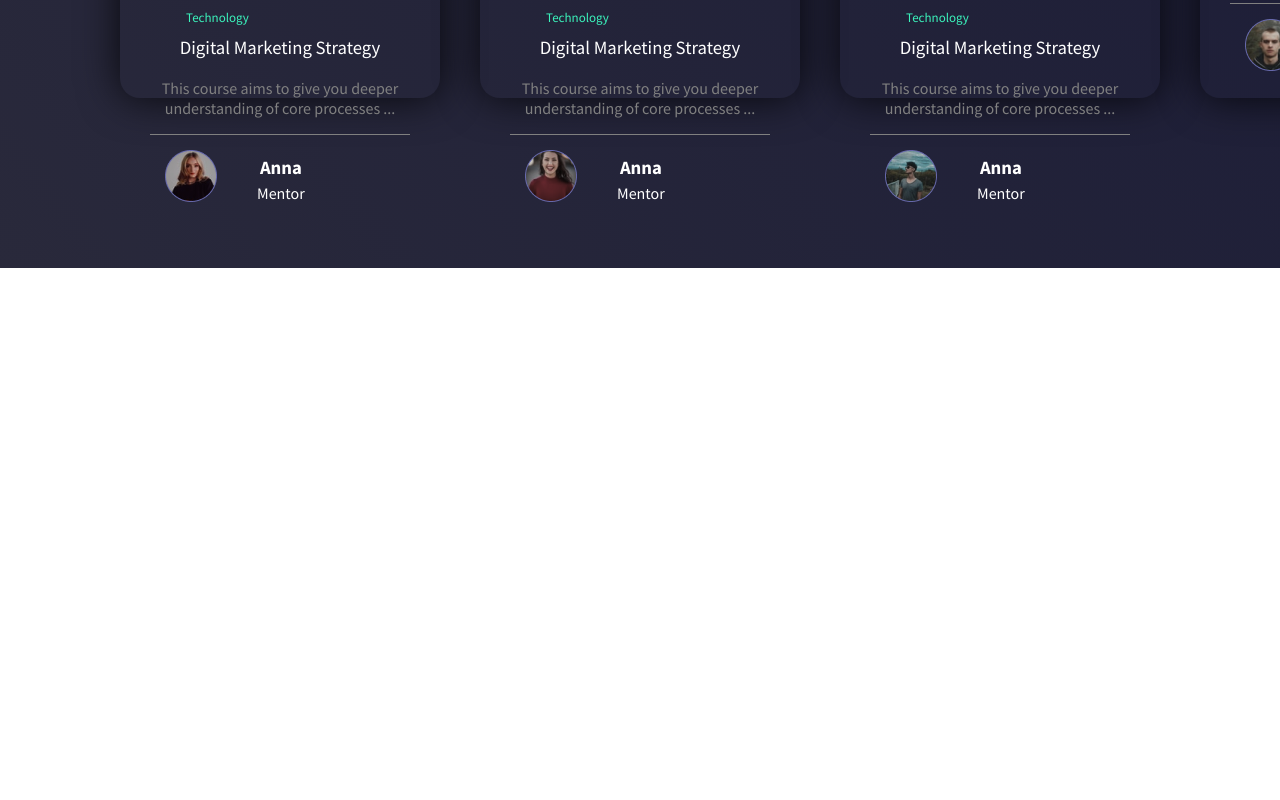
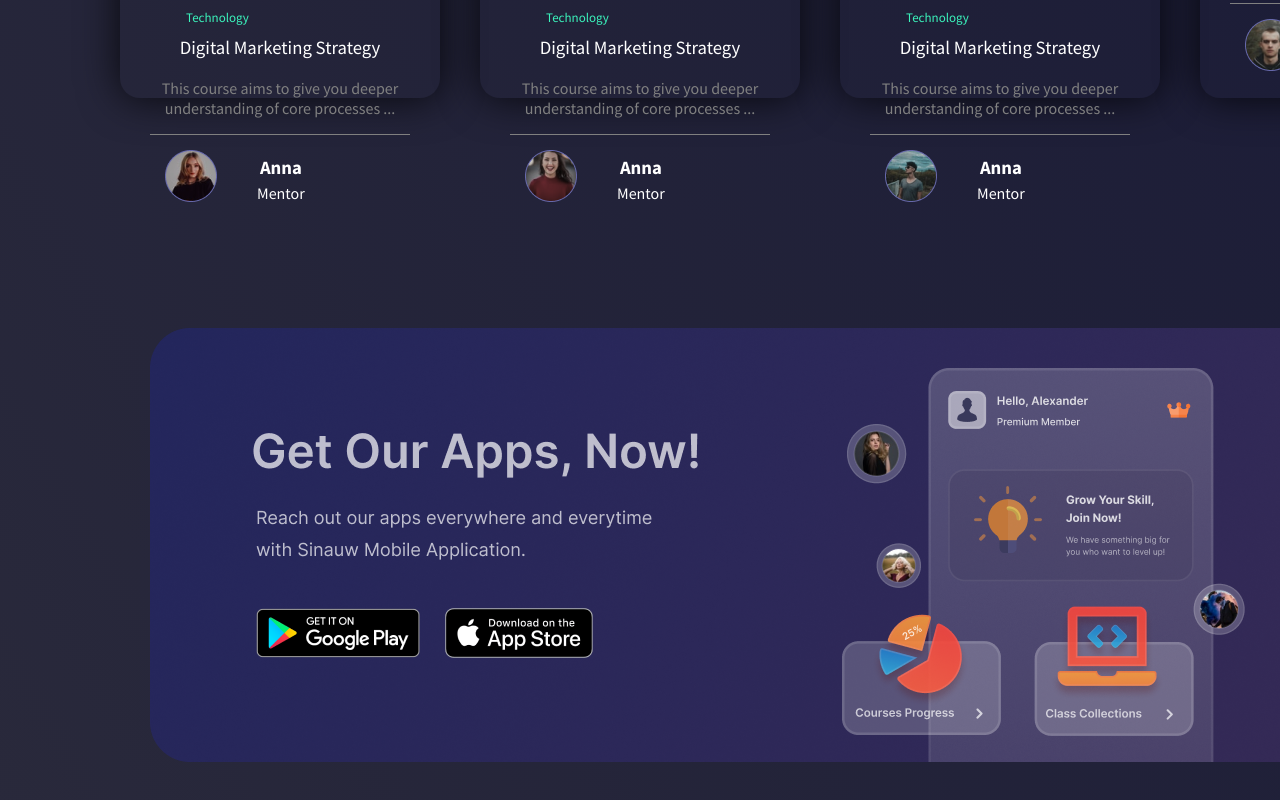
Before and after one commit to niyazova/final-app, a React (Create React App) app: page / in a window 1280 px wide. Shown: the part 1309-2109 px from the top of the page. Before the commit the page ends 1577 px from the top, so only its background shows below. Built offline with nearby package versions, Linux system fonts and the light colour scheme; a web font is replaced by a local one.

Commit message:
section is finished

```diff
--- a/src/components/Header/index.jsx
+++ b/src/components/Header/index.jsx
@@ -11,6 +11,7 @@ import technology from '../../assets/technology.png'
 import figma from '../../assets/figma.png'
 import html from '../../assets/html.png'
 import android from '../../assets/android.png'
+import section from '../../assets/section.png'
 
 
 function Index() {
@@ -130,6 +131,9 @@ function Index() {
 
                 </div>
             </div>
+            <section>
+                <img src={section} alt="#" />
+            </section>
       </div>
 
   </Header>
--- a/src/components/Header/styled.js
+++ b/src/components/Header/styled.js
@@ -219,6 +219,9 @@ const Container = sty.div`
 
 
     }
+    section {
+        margin: 60px 150px;
+    }
 }
 `
 
```
Also changed, not shown: src/assets/section.png (added).
